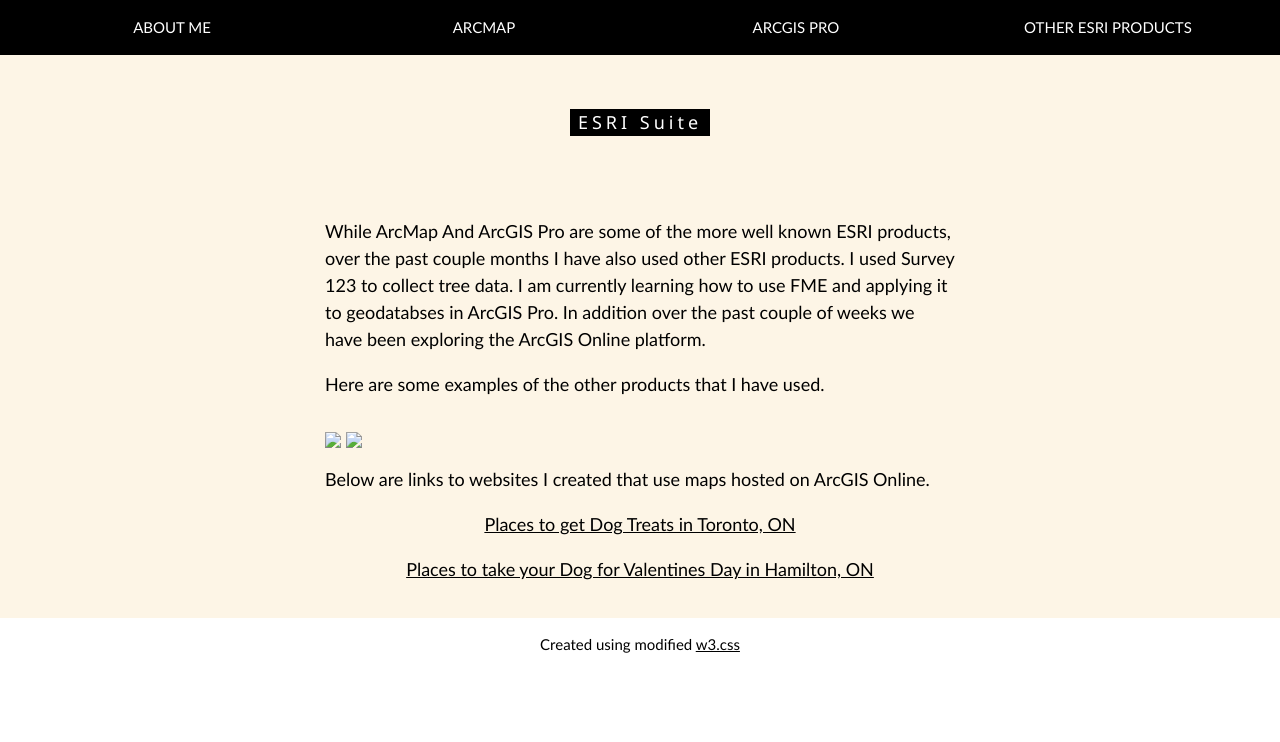
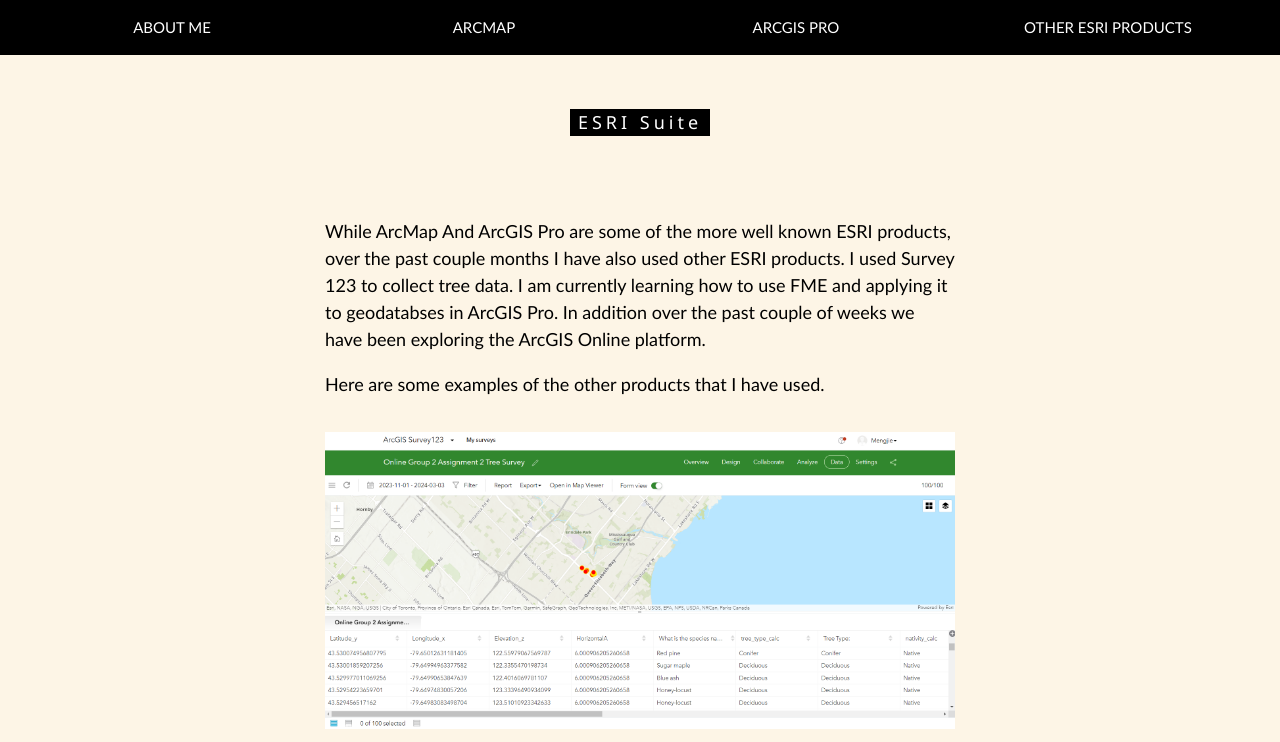
Before and after one commit to MengjieDai7/ESRI, a plain HTML site: page Other.html in a window 1280 px wide. Shown: the top 742 px of the page. Drawn offline with nearby package versions, Linux system fonts and the light colour scheme.

Commit message:
Update Other.html

```diff
--- a/Other.html
+++ b/Other.html
@@ -4,7 +4,7 @@
 <title>Mengjie's ESRI Portfolio</title>
 <meta charset="UTF-8">
 <meta name="viewport" content="width=device-width, initial-scale=1">
-<link rel="stylesheet" href="https://www.w3schools.com/w3css/4/w3.css">
+<link rel="stylesheet" href="w3.css">
 <style>
 body, html {
   height: 100%;
@@ -56,8 +56,8 @@ body, html {
     <p>Here are some examples of the other products that I have used. </p>
 
 
-    <img src="/Survey.png" style="width:100%;max-width:1000px" class="w3-margin-top">
-    <img src="FME.png" style="width:100%;max-width:1000px" class="w3-margin-top">
+    <img src="Pictures/Survey.png" alt="Tree Survey" style="width:100%;max-width:1000px" class="w3-margin-top">
+    <img src="Pictures/FME.png" alt="FME Workflow" style="width:100%;max-width:1000px" class="w3-margin-top">
 
     <p>Below are links to websites I created that use maps hosted on ArcGIS Online. </p>
     <div class="w3-center">
```
